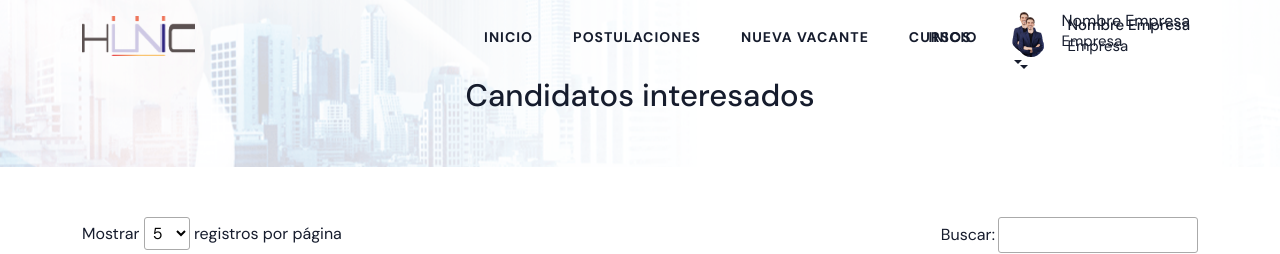
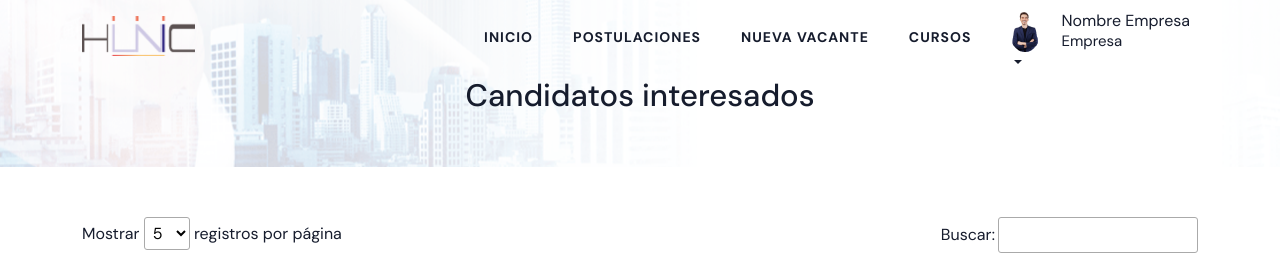
Before and after one commit to SistemasAragon/HUINIC, a Django app: page /listaCandidatosVacante/ in a window 1280 px wide. Shown: the top 254 px of the page. Run offline with Django 3.2, Linux system fonts and the light colour scheme; some libraries are stand-ins or nearby versions.

Commit message:
correcciones

```diff
--- a/APIHUINIC/urls.py
+++ b/APIHUINIC/urls.py
@@ -110,6 +110,7 @@ urlpatterns = [
     path('resultadosVacantes/', resultadosVacantes.as_view(), name="resultadosVacantes"),
     path('solicitudesCurso/', solicitudesCurso.as_view(), name="solicitudesCurso"),
     path('usuarioNuevo/', usuarioNuevo.as_view(), name="usuarioNuevo"),
+
     path('habilidadesCandidatoN2/', habilidadesCandidatoN2.as_view(), name="habilidadesCandidatoN2"),
     path('editarPerfilCapacitador/', editarPerfilCapacitador.as_view(), name="editarPerfilCapacitador"),
     path('perfilCandidatoLista/', perfilCandidatoLista.as_view(), name="perfilCandidatoLista"),
--- a/api/templates/listaCandidatosVacante.html
+++ b/api/templates/listaCandidatosVacante.html
@@ -15,78 +15,6 @@
 
 <body>
 
-    <!-- Navbar STart -->
-    <header id="topnav" class="defaultscroll sticky">
-        <div class="container">
-            <!-- Logo container-->
-            <a class="logo" href="{% url 'homeEmpresa' %}"><!-- Logooooo-->
-                <span class="logo-light-mode">
-                    <img src="{% static 'images/Logo.png'%}" class="l-dark" alt="" style="height: 40px;">
-                    <img src="{% static 'images/Logo.png'%}" class="l-light" alt="" style="height: 40px;">
-                </span>
-            </a>
-            <!-- End Logo container-->
-            <div class="menu-extras">
-                <div class="menu-item">
-                    <!-- Mobile menu toggle-->
-                    <a class="navbar-toggle" id="isToggle" onclick="toggleMenu()">
-                        <div class="lines">
-                            <span></span>
-                            <span></span>
-                            <span></span>
-                        </div>
-                    </a>
-                    <!-- End mobile menu toggle-->
-                </div>
-            </div>
-
-
-
-
-            <ul class="buy-button list-inline mb-0" style="margin-top: 15px;">
-                <li class="list-inline-item search-icon mb-0">
-                    <!--INICIO DE USUARIO-->
-                    <a class="nav-link dropdown-toggle arrow-none nav-user px-2" data-bs-toggle="dropdown" href="#" role="button" aria-haspopup="false" aria-expanded="false">
-                        <div style="display: flex; align-items: center;">
-                            <img src="{% static 'images/home/home06.png'%}" alt="user-image" width="32" class="rounded-circle" style="margin-right: 20px;">
-                            <div>
-                                <h6 class="my-0">Nombre Empresa</h6>
-                                <h6 class="my-0 fw-normal menu-arrow">Empresa </h6>
-                            </div>
-                        </div>
-                    </a>
-                    <div class="dropdown-menu dropdown-menu-end dropdown-menu-animated profile-dropdown">
-                        <!-- item-->
-                        <div class="dropdown-header noti-title">
-                            <h6 class="text-overflow m-0">¡Bienvenido!</h6>
-                        </div>
-                        <!-- item-->
-                        <a href="{% url 'homeEmpresa' %}" class="dropdown-item">
-                            <i class="ri-logout-box-line fs-18 align-middle me-1"></i>
-                            <span>Salir</span>
-                        </a>
-                    </div>
-                    <!--FIN DE USUARIO-->
-                </li>
-            </ul>
-
-
-            <div id="navigation">
-                <!-- Navigation Menu-->
-
-                <ul class="navigation-menu nav-light nav-right">
-
-                    <li><a href="{% url 'homeEmpresa' %}" class="sub-menu-item">Inicio</a></li>
-                </ul>
-
-                <!--end navigation menu-->
-            </div>
-            <!--end navigation-->
-        </div>
-        <!--end container-->
-    </header>
-    <!--end header-->
-    <!-- Navbar End -->
 
     <!-- Start Home -->
     <section class="bg-default page-next-level" style="background: url({% static 'images/bg/bg-page.png'%}) center no-repeat;">
```
